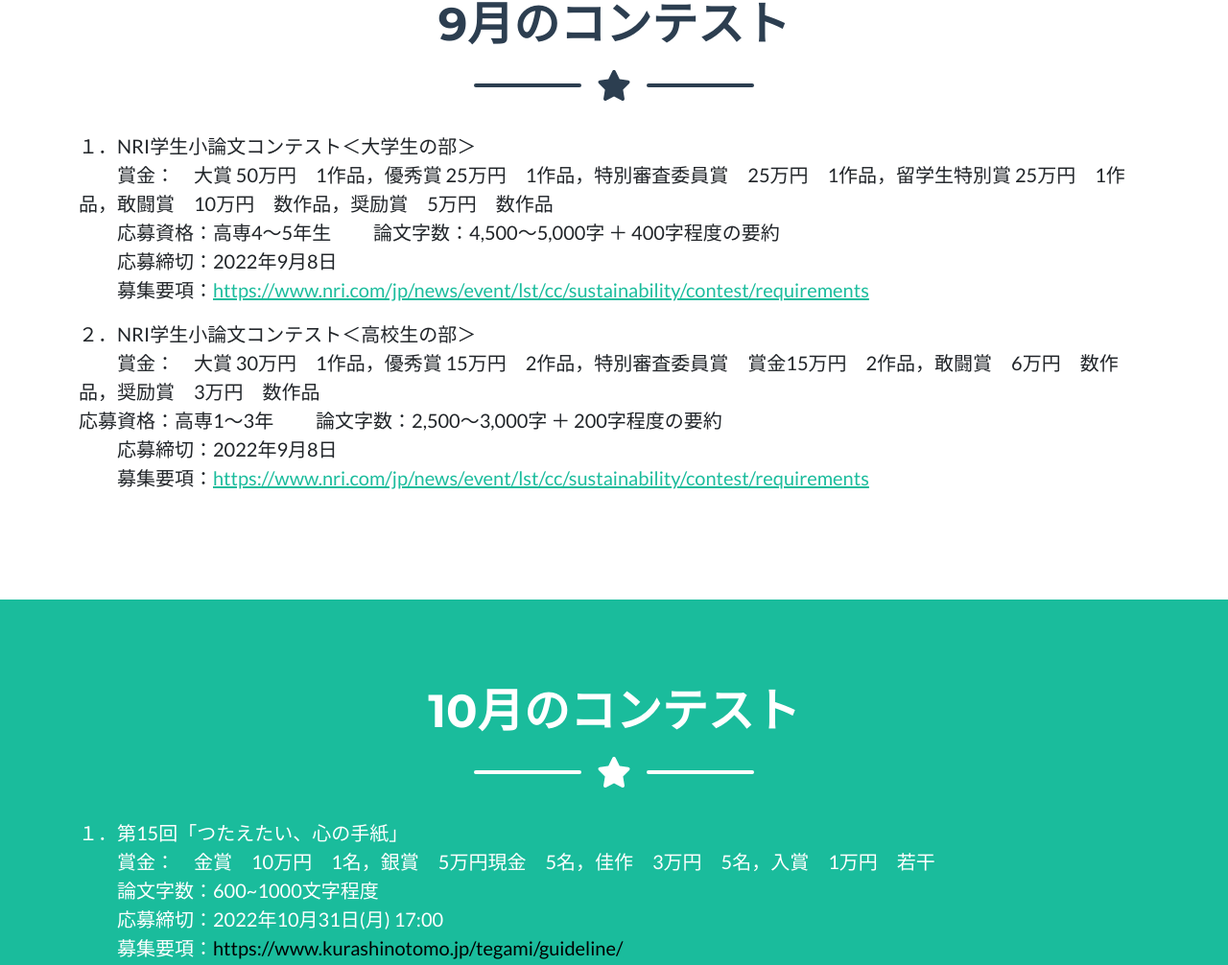
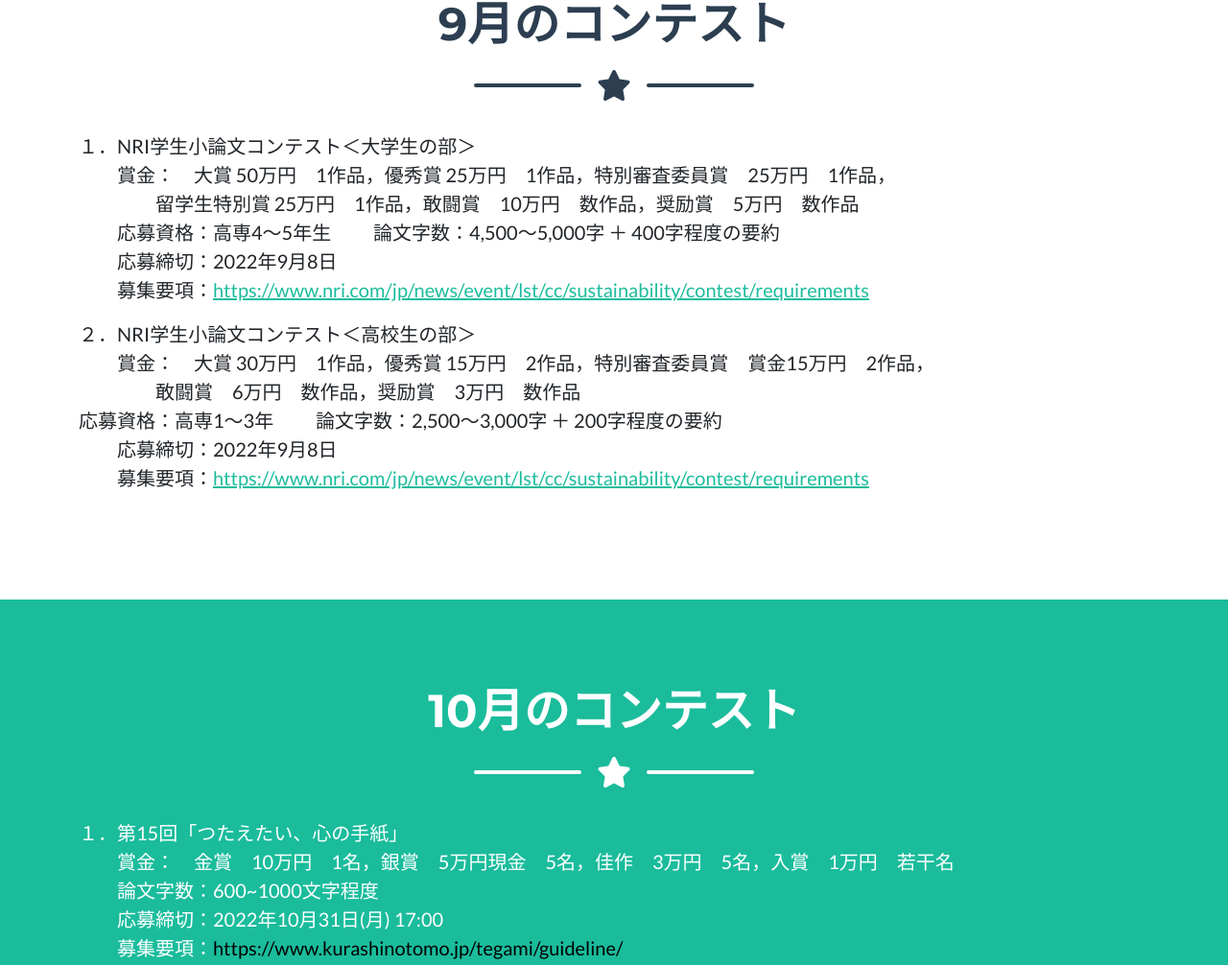
Before and after one commit to YusukeEndoPlasma/Scholarship, a plain HTML site: page Contest.html in a window 1280 px wide. Shown: the part 3827-4833 px from the top of the page at 96% size. Drawn offline with Linux system fonts and the light colour scheme.

Commit message:
Update Contest.html

```diff
--- a/Contest.html
+++ b/Contest.html
@@ -281,7 +281,8 @@
                 <div class="row">
                     <div class="col-lg-12 ms-auto"><p class="lead">
                         １．NRI学生小論文コンテスト＜大学生の部＞<br>
-                        　　賞金：　大賞 50万円　1作品，優秀賞 25万円　1作品，特別審査委員賞　25万円　1作品，留学生特別賞 25万円　1作品，敢闘賞　10万円　数作品，奨励賞　5万円　数作品<br>
+                        　　賞金：　大賞 50万円　1作品，優秀賞 25万円　1作品，特別審査委員賞　25万円　1作品，<br>
+                            　　　　留学生特別賞 25万円　1作品，敢闘賞　10万円　数作品，奨励賞　5万円　数作品<br>
                         　　応募資格：高専4～5年生
                         　　論文字数：4,500～5,000字 ＋ 400字程度の要約<br>
                         　　応募締切：2022年9月8日<br>
@@ -289,7 +290,8 @@
                 </div>
                 <div class="col-lg-12 ms-auto"><p class="lead">
                         ２．NRI学生小論文コンテスト＜高校生の部＞<br>
-                        　　賞金：　大賞 30万円　1作品，優秀賞 15万円　2作品，特別審査委員賞　賞金15万円　2作品，敢闘賞　6万円　数作品，奨励賞　3万円　数作品<br>
+                        　　賞金：　大賞 30万円　1作品，優秀賞 15万円　2作品，特別審査委員賞　賞金15万円　2作品，<br>
+                            　　　　敢闘賞　6万円　数作品，奨励賞　3万円　数作品<br>
                             応募資格：高専1～3年
                         　　論文字数：2,500～3,000字 ＋ 200字程度の要約<br>
                         　　応募締切：2022年9月8日<br>
@@ -317,7 +319,7 @@
                 <div class="row">
                     <div class="col-lg-12 ms-auto"><p class="lead">
                         １．第15回「つたえたい、心の手紙」<br>
-                        　　賞金：　金賞　10万円　1名，銀賞　5万円現金　5名，佳作　3万円　5名，入賞　1万円　若干<br>
+                        　　賞金：　金賞　10万円　1名，銀賞　5万円現金　5名，佳作　3万円　5名，入賞　1万円　若干名<br>
                         　　論文字数：600~1000文字程度<br>
                         　　応募締切：2022年10月31日(月) 17:00<br>
                         　　募集要項：<a href="https://www.kurashinotomo.jp/tegami/guideline/"><font color="black">https://www.kurashinotomo.jp/tegami/guideline/</font></a><br>
```
